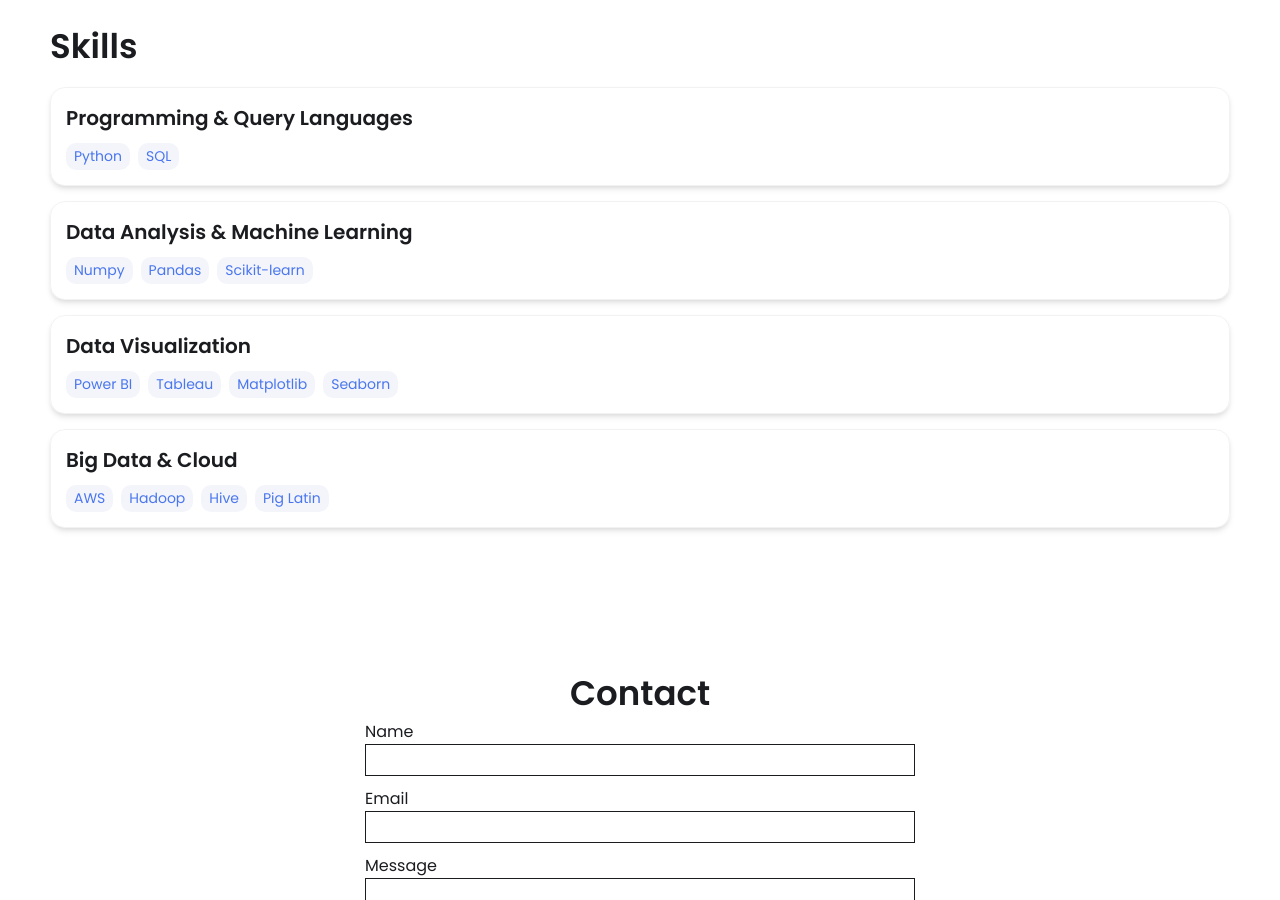
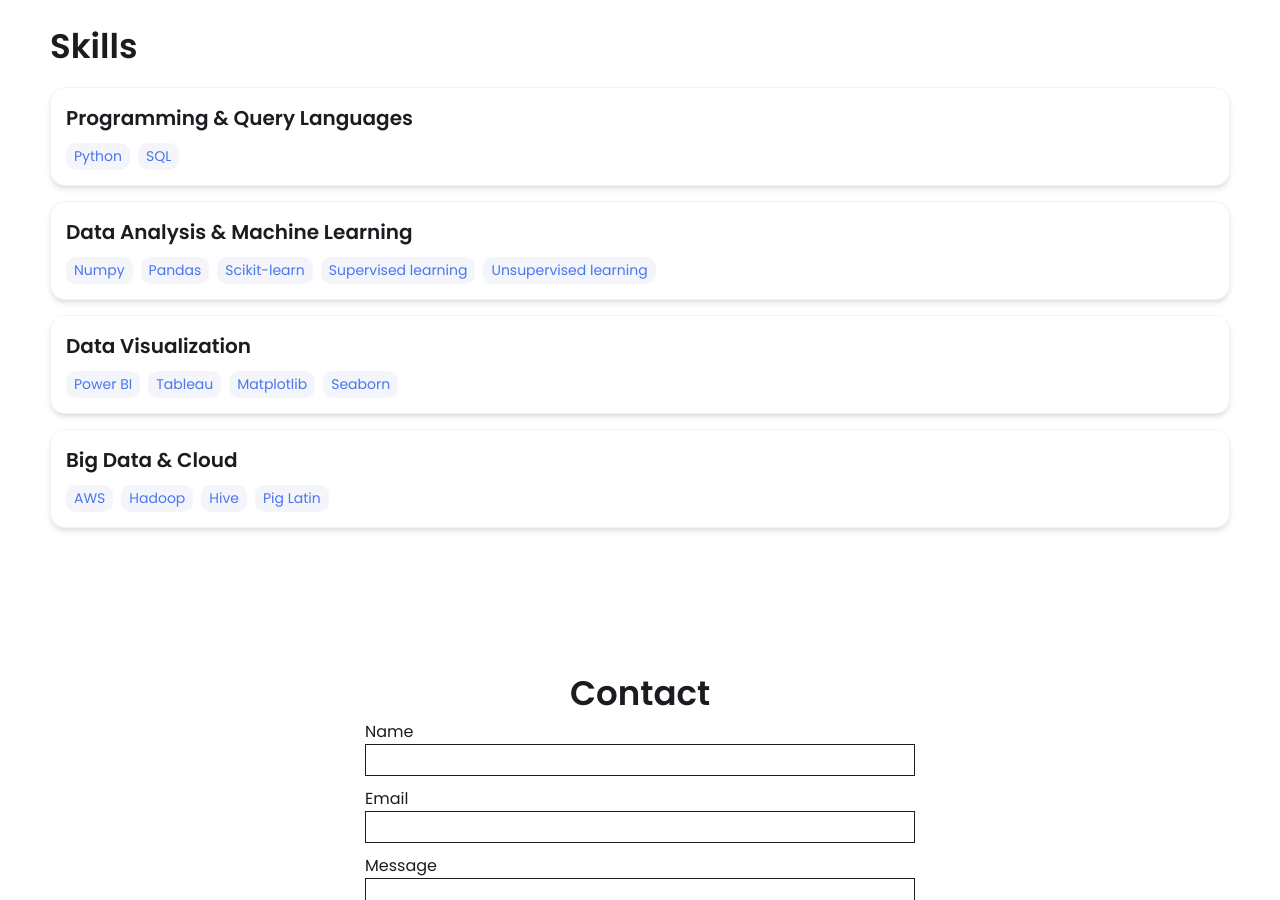
Before and after one commit to Zeeshan-Altaf/zeeshan-altaf.github.io, a Jekyll site: the page built from index.html, in a window 1280 px wide and 900 px high, scrolled down 1605 px. Built offline with Jekyll 4.4.1, drawn with Linux system fonts in a browser that asks for light colours.

Commit message:
Update _config.yml

```diff
--- a/_config.yml
+++ b/_config.yml
@@ -52,6 +52,8 @@
     - Numpy
     - Pandas
     - Scikit-learn
+    - Supervised learning
+    - Unsupervised learning
   - category: Data Visualization
     tools:
     - Power BI
@@ -90,12 +92,12 @@
   light_background: "#f3f5fb"
 
   mint theme:
-  text: "#2c3333"
-  border: "#e0f2ef"
-  link: "#40b3a2"
-  highlight: "#2a9d8f"
-  background: "#f7fbfa"
-  light_background: "#f0f9f7"
+  text: "2c3333"
+  border: "e0f2ef"
+  link: "40b3a2"
+  highlight: "2a9d8f"
+  background: "f7fbfa"
+  light_background: "f0f9f7"
 
 lemon theme:
   text: "#2d2926"
```
